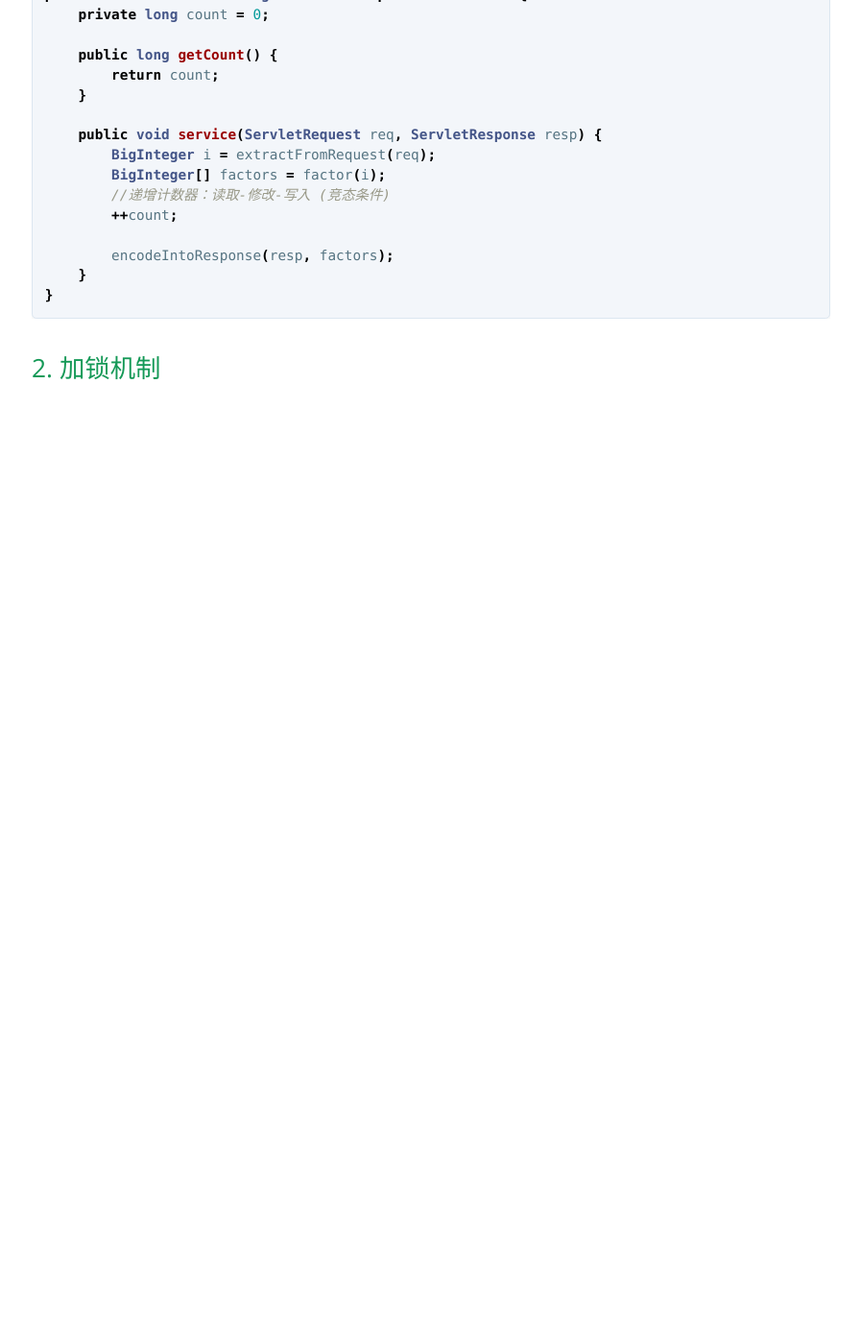
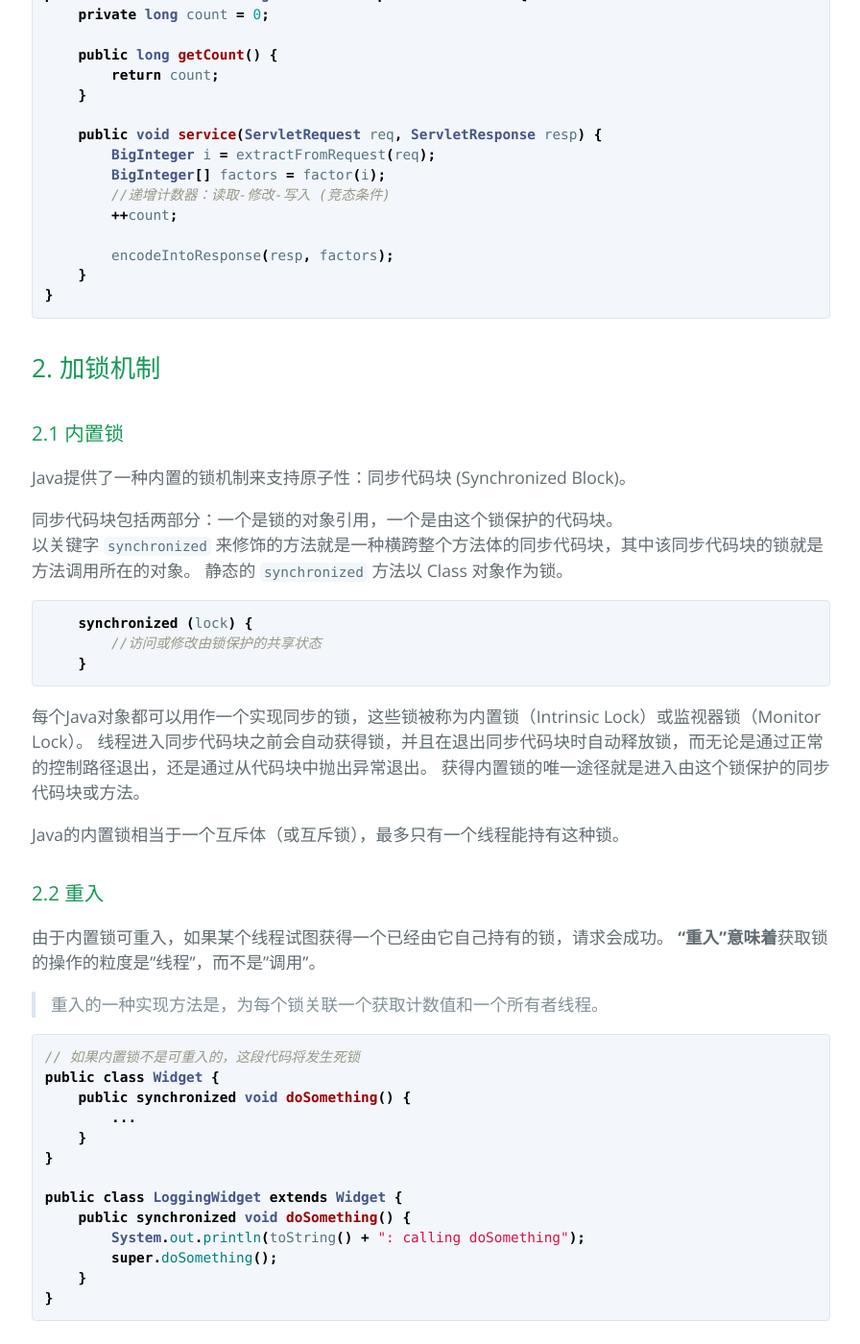
Before and after one commit to yuqisun/yuqisun.github.io, a Jekyll site: the page built from _posts/2020-02-15-Java并发-第2章.md, in a window 1280 px wide and 1400 px high, scrolled down 1348 px. Shown: the whole window at 96% size, without its empty margins (191-1087 px from the left). Built offline with Jekyll 4.4.1, drawn with Linux system fonts in a browser that asks for light colours; before the commit the page ends 1816 px from its top, so only the background shows below that.

Commit message:
Java并发编程实战 第2章 线程安全性

````diff
--- a/_posts/2020-02-15-Java并发-第2章.md
+++ b/_posts/2020-02-15-Java并发-第2章.md
@@ -56,3 +56,44 @@ public class UnsafeCountingFactorizer implements Servlet {
 ```
 
 ## 2. 加锁机制
+
+### 2.1 内置锁
+Java提供了一种内置的锁机制来支持原子性：同步代码块 (Synchronized Block)。
+
+同步代码块包括两部分：一个是锁的对象引用，一个是由这个锁保护的代码块。
+以关键字 `synchronized` 来修饰的方法就是一种横跨整个方法体的同步代码块，其中该同步代码块的锁就是方法调用所在的对象。
+静态的 `synchronized` 方法以 Class 对象作为锁。
+
+```java
+    synchronized (lock) {
+        //访问或修改由锁保护的共享状态
+    }
+```
+
+每个Java对象都可以用作一个实现同步的锁，这些锁被称为内置锁（Intrinsic Lock）或监视器锁（Monitor Lock）。
+线程进入同步代码块之前会自动获得锁，并且在退出同步代码块时自动释放锁，而无论是通过正常的控制路径退出，还是通过从代码块中抛出异常退出。
+获得内置锁的唯一途径就是进入由这个锁保护的同步代码块或方法。
+
+Java的内置锁相当于一个互斥体（或互斥锁），最多只有一个线程能持有这种锁。
+
+### 2.2 重入
+由于内置锁可重入，如果某个线程试图获得一个已经由它自己持有的锁，请求会成功。
+**"重入"意味着**获取锁的操作的粒度是"线程"，而不是"调用"。
+
+> 重入的一种实现方法是，为每个锁关联一个获取计数值和一个所有者线程。
+
+```java
+// 如果内置锁不是可重入的，这段代码将发生死锁
+public class Widget {
+    public synchronized void doSomething() {
+        ...
+    }
+}
+
+public class LoggingWidget extends Widget {
+    public synchronized void doSomething() {
+        System.out.println(toString() + ": calling doSomething");
+        super.doSomething();
+    }
+}
+```
````
